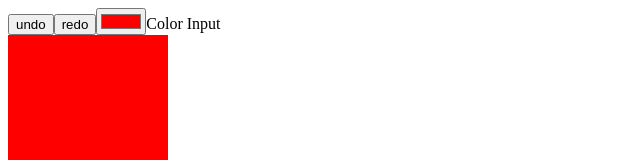
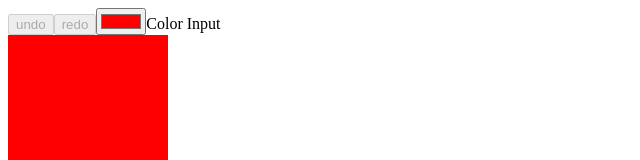
Before and after one commit to bryanakitchen/lab34-reducer, a React app: page / in a window 1280 px wide. Shown: the top 160 px of the page, without its empty margins (0-640 px from the left). Built offline with nearby package versions, Linux system fonts and the light colour scheme.

Commit message:
create disable option if no redo or undo is present. clean up code. test passes

```diff
--- a/src/components/app/App.jsx
+++ b/src/components/app/App.jsx
@@ -1,5 +1,5 @@
 /* eslint-disable max-len */
-import React, { useState, useReducer } from 'react';
+import React, { useReducer } from 'react';
 
 const initialState = {
   before: [],
@@ -14,17 +14,12 @@ function reducer(state, action) {
   switch(action.type) {
     case 'CLICK_UNDO':
       return {
-        ...state,
-        // after: after ? [current, ...after] : [current],
         after: [current, ...after],
         current: before[before.length - 1],
-        // pick from previous
         before: before.slice(0, -1)
-        // removes last one
       };
     case 'CLICK_REDO':
       return {
-        ...state,
         before: [...before, current],
         current: after[0],
         after: after.slice(1)
@@ -34,45 +29,13 @@ function reducer(state, action) {
         ...state,
         before: [...before, current],
         current: action.payload
-        // comes from target.value - line 83
       };
     default:
       return state;
   }
 }
 
-// const useRecord = (init) => {
-//   const [before, setBefore] = useState([]);
-//   const [current, setCurrent] = useState(init);
-//   const [after, setAfter] = useState([]);
-
-//   const undo = () => {
-//     setAfter(after => [current, ...after]);
-//     setCurrent(before[before.length - 1]);
-//     setBefore(before => before.slice(0, -1));
-//   };
-
-//   const redo = () => {
-//     setBefore(before => [...before, current]);
-//     setCurrent(after[0]);
-//     setAfter(after => after.slice(1));
-//   };
-
-//   const record = val => {
-//     setBefore(before => [...before, current]);
-//     setCurrent(val);
-//   };
-
-//   return {
-//     undo,
-//     record,
-//     redo,
-//     current,
-//   };
-// };
-
 function App() {
-  // const { current, undo, redo, record } = useRecord('#FF0000');
   const [state, dispatch] = useReducer(reducer, initialState);
 
   const undo = () => dispatch({ type: 'CLICK_UNDO' });
@@ -80,8 +43,8 @@ function App() {
 
   return (
     <>
-      <button onClick={undo}>undo</button>
-      <button onClick={redo}>redo</button>
+      <button disabled={!state.before.length} onClick={undo}>undo</button>
+      <button disabled={!state.after.length} onClick={redo}>redo</button>
 
       <input id="RECORD" type="color" value={state.current}
         onChange={({ target }) => dispatch({ type: target.id, payload: target.value })} />
```
